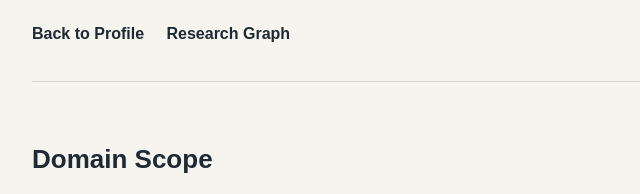
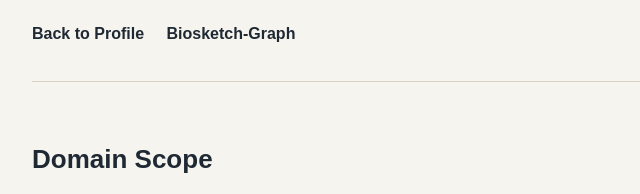
Before and after one commit to dm-s-kozak/dm-s-kozak.github.io, a plain HTML site: page field-assisted-methods.html in a window 1280 px wide. Shown: the part 227-421 px from the top of the page, 118-758 px from the left. Drawn offline with Linux system fonts and the light colour scheme.

Commit message:
Update field-assisted-methods.html

```diff
--- a/field-assisted-methods.html
+++ b/field-assisted-methods.html
@@ -121,7 +121,7 @@
 
       <nav>
         <a href="index.html">Back to Profile</a>
-        <a href="graph.html">Research Graph</a>
+        <a href="graph.html">Biosketch-Graph</a>
       </nav>
     </header>
 
```
